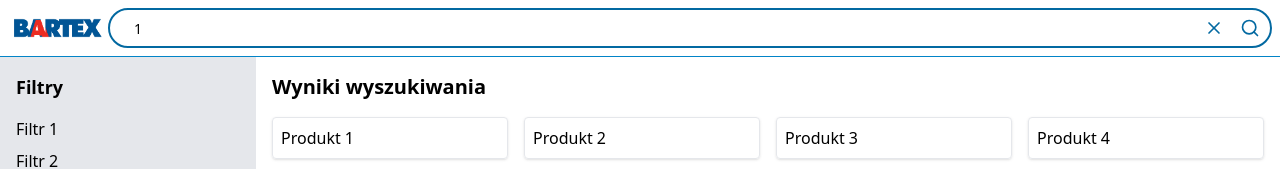
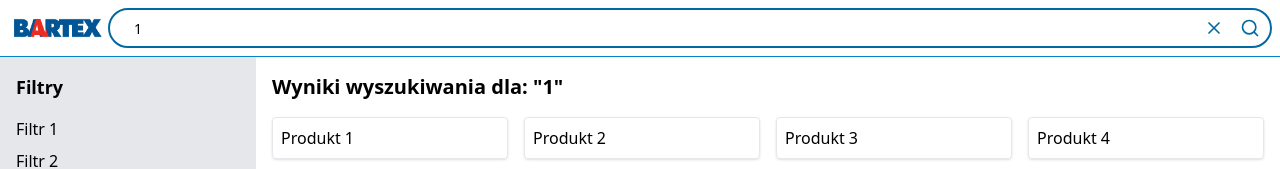
Before and after one commit to ebartex/ebartex2, a Next.js app: page /szukaj/1 in a window 1280 px wide. Shown: the top 169 px of the page. Built offline with nearby package versions, Linux system fonts and the light colour scheme.

Commit message:
sidebar + products

```diff
--- a/src/app/szukaj/[query]/Products.tsx
+++ b/src/app/szukaj/[query]/Products.tsx
@@ -1,9 +1,13 @@
 import { FC } from "react";
+type ProductProps = {
+    query: string
+}
 
-const Products: FC = () => {
+
+const Products: FC<ProductProps> = ({query}) => {
 return(
     <div className="flex-1 bg-white p-4">
-    <h2 className="text-xl font-bold mb-4">Wyniki wyszukiwania</h2>
+    <h2 className="text-xl font-bold mb-4">Wyniki wyszukiwania dla: "{query}"</h2>
     <div className="grid grid-cols-4 gap-4">
       <div className="border rounded p-2 shadow">Produkt 1</div>
       <div className="border rounded p-2 shadow">Produkt 2</div>
--- a/src/app/szukaj/[query]/page.tsx
+++ b/src/app/szukaj/[query]/page.tsx
@@ -18,7 +18,7 @@ const query = params?.query ? decodeURIComponent(params.query) : "";
       <Sidebar />
 
       {/* Results */}
-      <Products />
+      <Products query={query} />
 
   </div>
 
--- a/src/common/api/fetchApi.ts
+++ /dev/null
@@ -1,4 +0,0 @@
-
-
-const GET = {};
-const POST = {};
```
